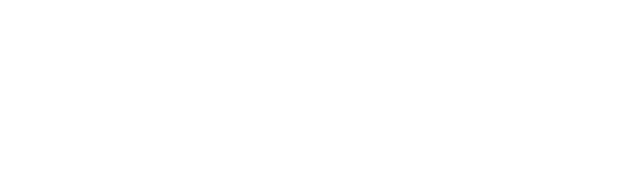
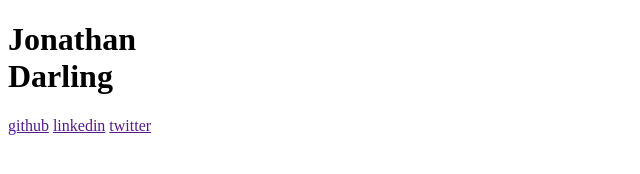
Before and after one commit to jmdarling/jmdarling.com-4.0, a plain HTML site: page index.html in a window 1280 px wide. Shown: the whole page, without its empty margins (0-640 px from the left). Drawn offline with Linux system fonts and the light colour scheme.

Commit message:
Adding basic elements.

```diff
--- a/index.html
+++ b/index.html
@@ -4,6 +4,10 @@
 
 </head>
 <body>
+  <h1>Jonathan</br>Darling</h1>
 
+  <a href="">github</a>
+  <a href="">linkedin</a>
+  <a href="">twitter</a>
 </body>
 </html>
```
